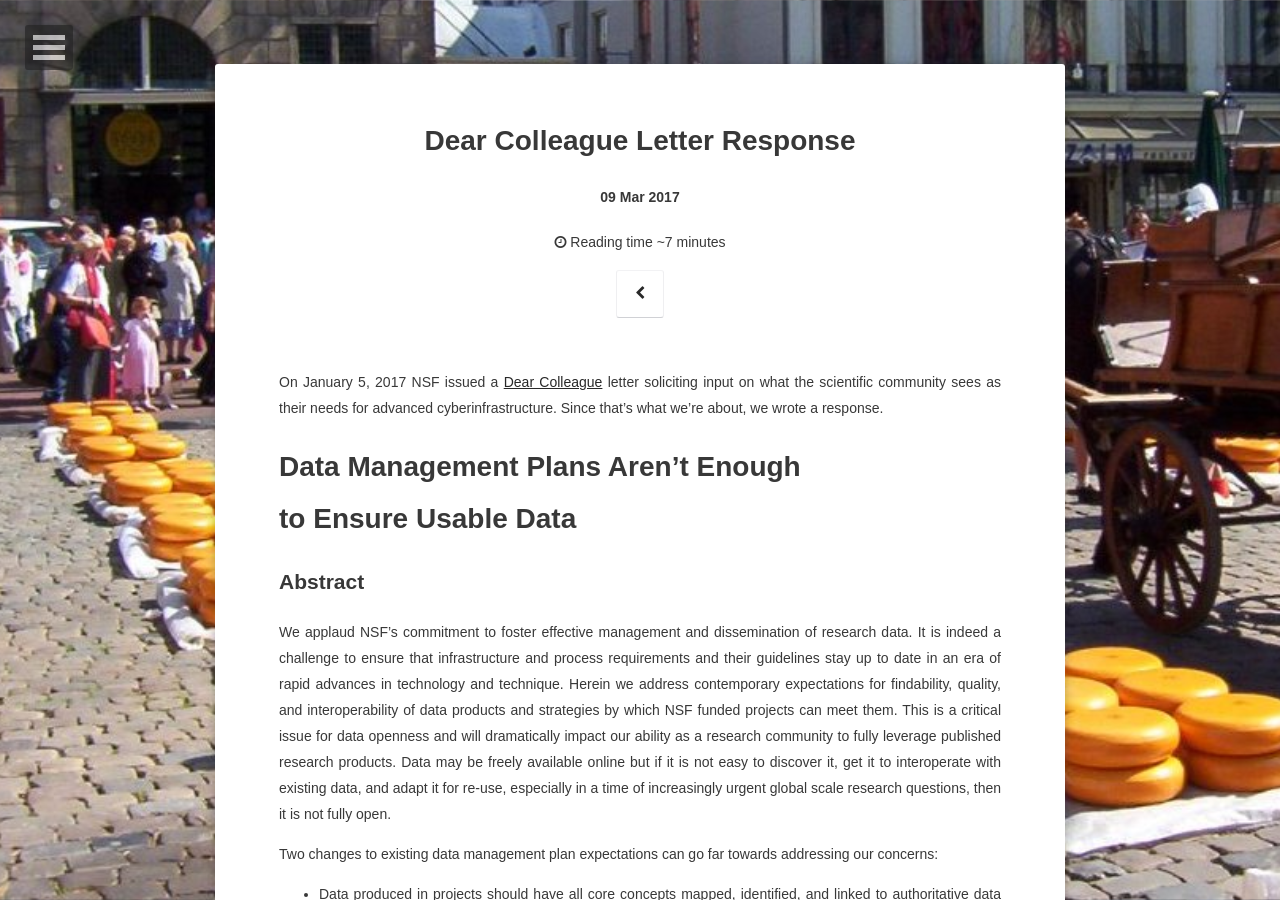
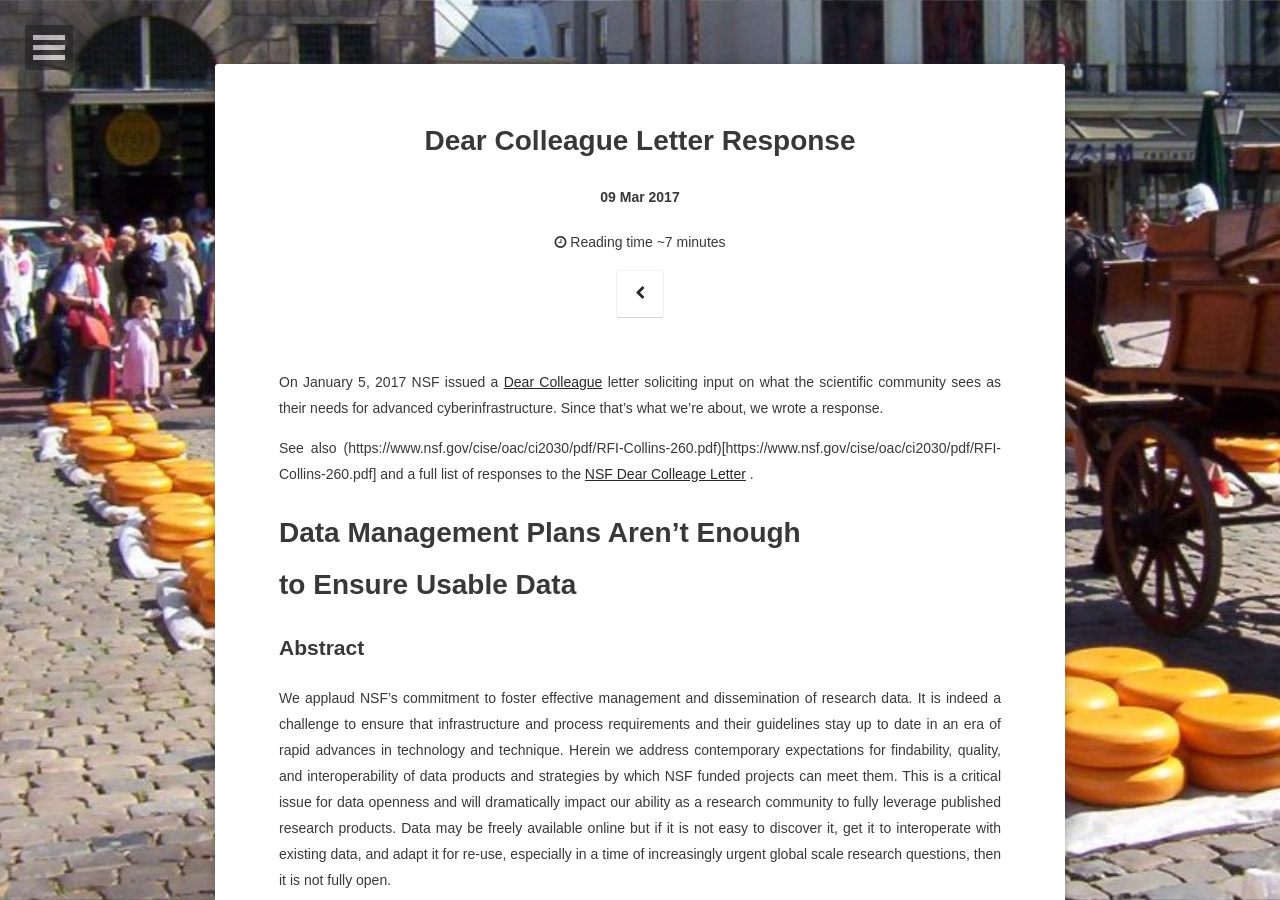
Before and after one commit to bio-guoda/bio-guoda.github.io, a Jekyll site: the page built from _posts/2017-03-09-nsf-dear-collegue.md, in a window 1280 px wide and 900 px high. Built offline with Jekyll 4.4.1, drawn with Linux system fonts in a browser that asks for light colours; some web fonts are replaced.

Commit message:
add links to NSF copy

```diff
--- a/_posts/2017-03-09-nsf-dear-collegue.md
+++ b/_posts/2017-03-09-nsf-dear-collegue.md
@@ -11,6 +11,7 @@ On January 5, 2017 NSF issued a [Dear Colleague](https://www.nsf.gov/publication
 the scientific community sees as their needs for advanced cyberinfrastructure.
 Since that's what we're about, we wrote a response.
 
+See also (https://www.nsf.gov/cise/oac/ci2030/pdf/RFI-Collins-260.pdf)[https://www.nsf.gov/cise/oac/ci2030/pdf/RFI-Collins-260.pdf] and a full list of responses to the [NSF Dear Colleage Letter](https://www.nsf.gov/cise/oac/ci2030/rfi_responses.jsp) .
 
 <h1>Data Management Plans Aren’t Enough<br />to Ensure Usable Data</h1>
 
```
